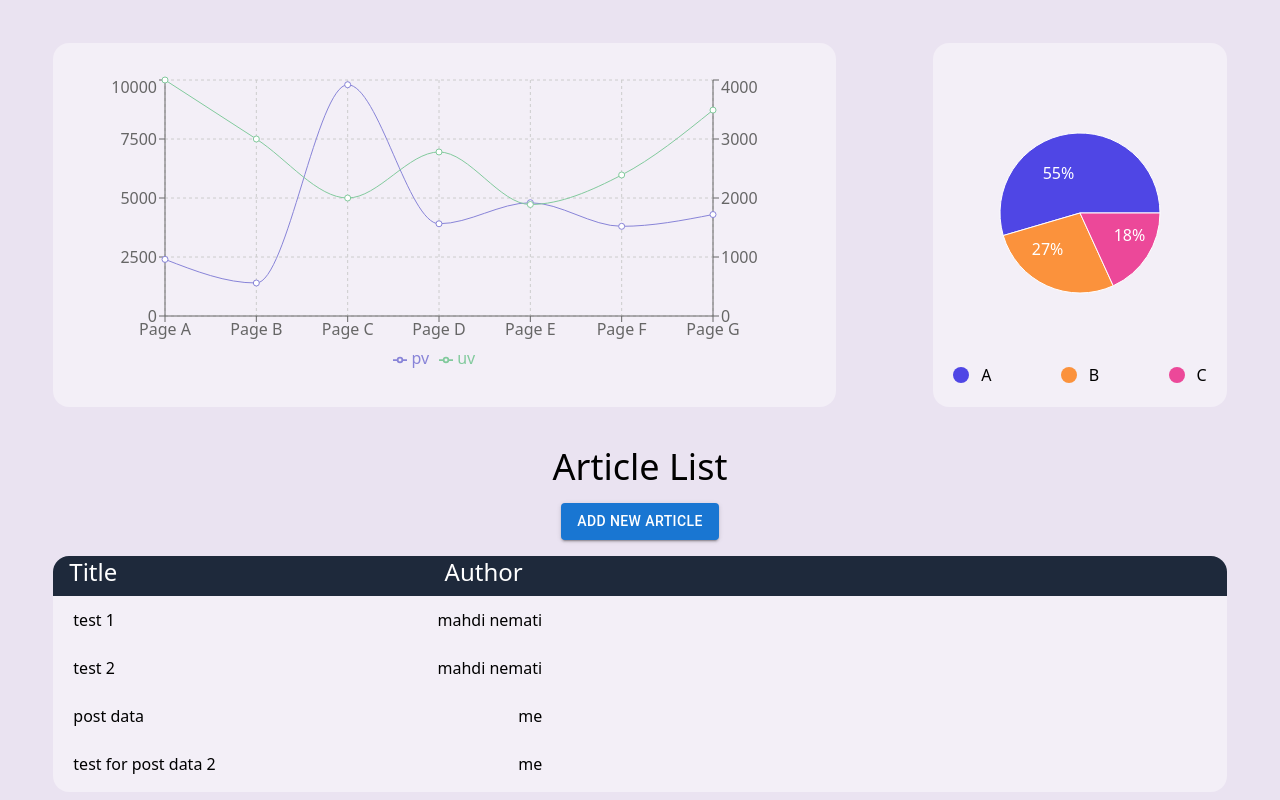
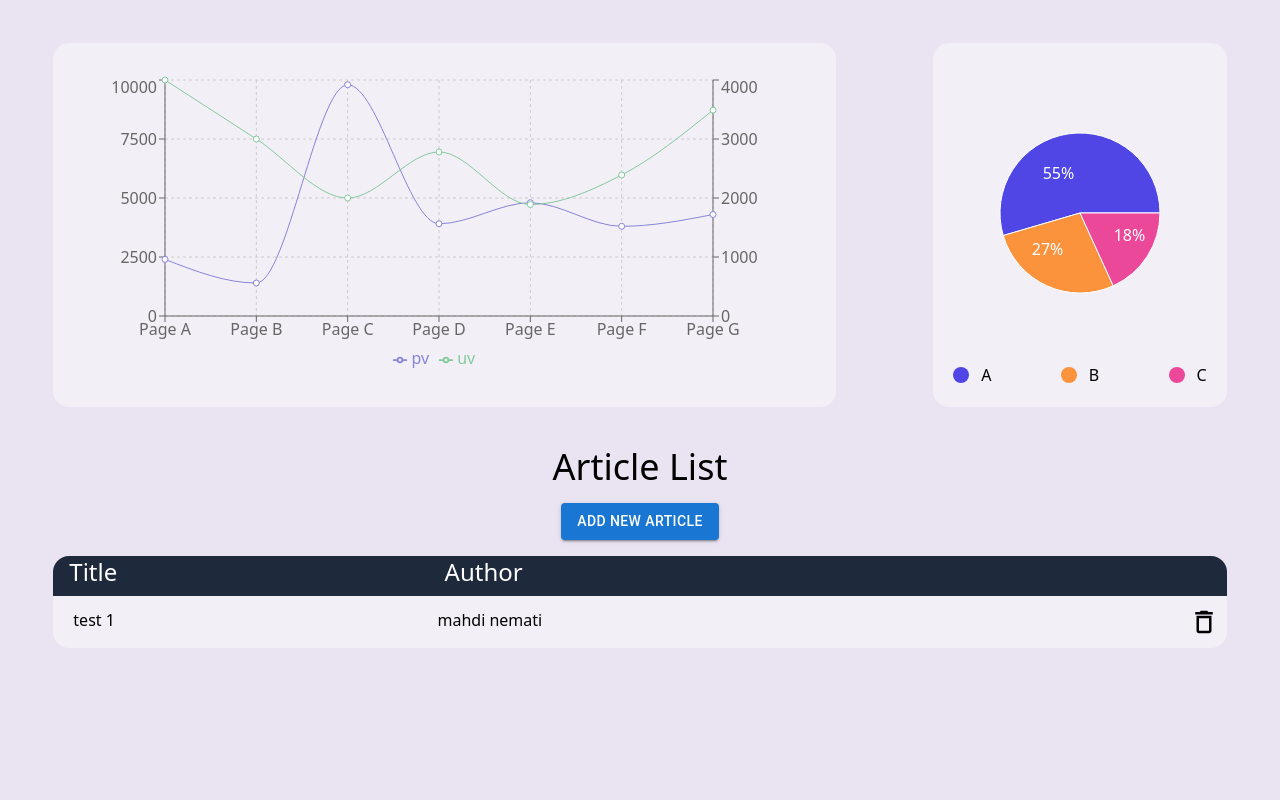
Before and after one commit to mahdi-nemati/Admin-Dashboard, a React (Create React App) app: page /home in a window 1280 px wide. Shown: the part 341-1141 px from the top of the page. After the commit the page ends 997 px from the top, so only its background shows below. Built offline with nearby package versions, Linux system fonts and the light colour scheme; data requests are answered from the project's data file.

Commit message:
develope delete article action

```diff
--- a/db.json
+++ b/db.json
@@ -5,24 +5,6 @@
       "title": "test 1",
       "body": "this is test",
       "author": "mahdi nemati"
-    },
-    {
-      "id": 2,
-      "title": "test 2",
-      "body": "this is test for mahsan",
-      "author": "mahdi nemati"
-    },
-    {
-      "id": 3,
-      "title": "post data",
-      "author": "me",
-      "body": "this is just for test"
-    },
-    {
-      "id": 4,
-      "title": "test for post data 2",
-      "author": "me ",
-      "body": "lorem lorem lorem lorem lorem lorem lorem lorem lorem lorem lorem lorem lorem "
     }
   ]
 }
--- a/src/Components/ArticleComponent/ArticleList.jsx
+++ b/src/Components/ArticleComponent/ArticleList.jsx
@@ -1,9 +1,10 @@
 import { useEffect } from "react";
 import { useDispatch, useSelector } from "react-redux";
 import { Link, useNavigate } from "react-router-dom";
-import { getAsyncArticle } from "../../Feature/FileSlice";
+import { deleteAsyncArticle, getAsyncArticle } from "../../Feature/FileSlice";
 import { Button } from "@mui/material";
 import Loading from "./Loading";
+import DeleteOutlineIcon from "@mui/icons-material/DeleteOutline";
 export default function ArticleList() {
   const navigate = useNavigate();
   const dispatch = useDispatch();
@@ -15,6 +16,10 @@ export default function ArticleList() {
   useEffect(() => {
     dispatch(getAsyncArticle());
   }, []);
+  const deleteHandler = async (id) => {
+    await dispatch(deleteAsyncArticle(id));
+    dispatch(getAsyncArticle());
+  };
   if (loading) return <Loading />;
   if (error) return <p>something went wrong!</p>;
   return (
@@ -33,12 +38,22 @@ export default function ArticleList() {
         {Article ? (
           Article.map((a) => {
             return (
-              <Link to={`/article/${a.id}`} key={a.id}>
-                <div className="flex justify-between w-5/12 pl-5 pt-2 pb-2 mb-2 mt-1 hover:bg-gray-300 cursor-pointer">
+              <div className="flex items-center w-full justify-between">
+                <Link
+                  to={`/article/${a.id}`}
+                  key={a.id}
+                  className="flex justify-between w-5/12 pl-5 pt-2 pb-2 mb-2 mt-1 hover:bg-gray-200 cursor-pointer"
+                >
                   <p>{a.title}</p>
                   <p>{a.author}</p>
-                </div>
-              </Link>
+                </Link>
+                <span
+                  className="hover:bg-gray-200 cursor-pointer p-2 rounded-full"
+                  onClick={() => deleteHandler(a.id)}
+                >
+                  <DeleteOutlineIcon sx={{ fontSize: "30px" }} />
+                </span>
+              </div>
             );
           })
         ) : (
--- a/src/Feature/FileSlice.js
+++ b/src/Feature/FileSlice.js
@@ -48,7 +48,8 @@ export const deleteAsyncArticle = createAsyncThunk(
   "contact/deleteAsyncArticle",
   async (payload, { rejectWithValue }) => {
     try {
-      // must be complete !
+      const { data } = axios.delete(`http://localhost:3001/article/${payload}`);
+      return data;
     } catch (error) {
       return rejectWithValue([], error.message);
     }
```
